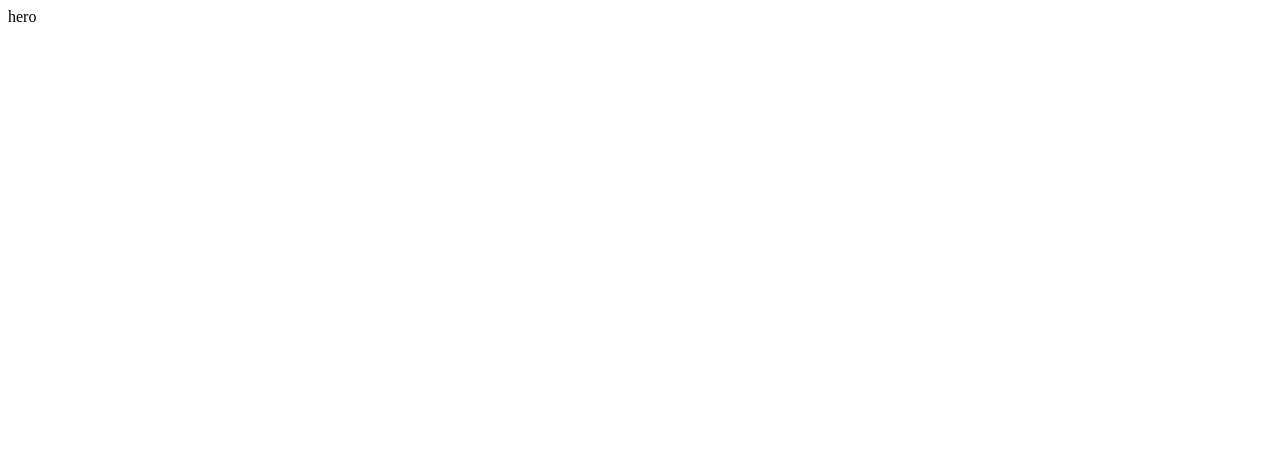
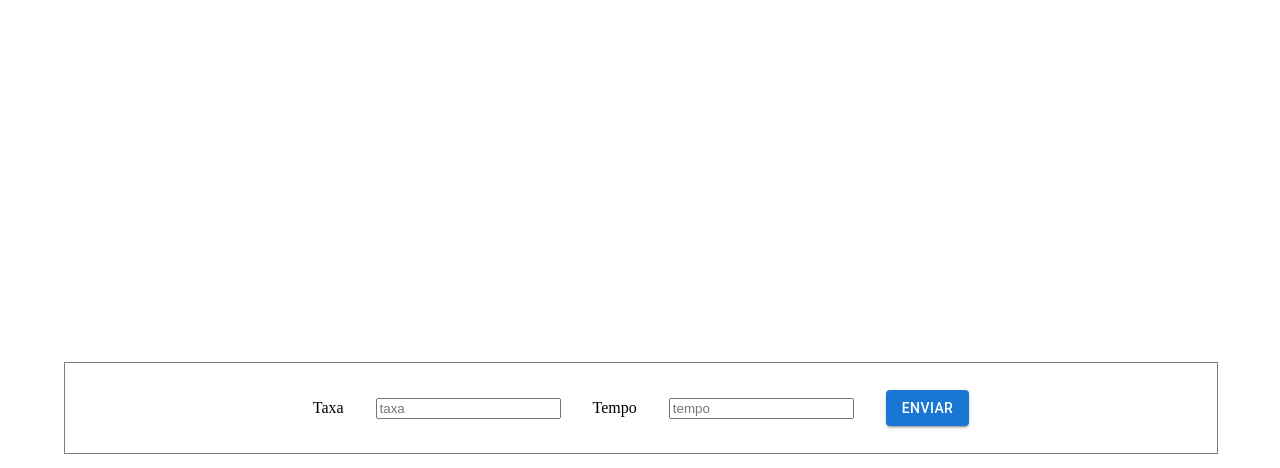
Before and after one commit to caio20538/financasClient, a React (Vite) app: page / in a window 1280 px wide. Shown: the top 468 px of the page. Built offline with nearby package versions, Linux system fonts and the light colour scheme.

Commit message:
feat: create form UI

```diff
--- a/src/pages/Hero/Hero.tsx
+++ b/src/pages/Hero/Hero.tsx
@@ -1,7 +1,63 @@
-export const Hero:React.FC = () =>{
-    return(
-        <>
-            hero
-        </>
-    );
-}
+import { Button, Container } from "@mui/material"
+import * as S from "./style"
+import { useState } from "react";
+
+export const Hero: React.FC = () => {
+  const [taxa, setTaxa] = useState("");
+  const [tempo, setTempo] = useState("");
+
+  const handleSubmit = (event: React.FormEvent<HTMLFormElement>) => {
+    event.preventDefault(); // previne reload da página
+
+    // Cria o objeto que será enviado
+    const data = {
+      equivalentRate: Number(taxa),  // converte para número
+      periodsPerYear: Number(tempo)
+    };
+
+    // Exemplo usando fetch para enviar POST
+    fetch("http://localhost:8080/api/rates/convert/equivalent-to-nominal", {
+        method: "POST",
+        headers: { "Content-Type": "application/json" },
+        body: JSON.stringify(data)
+    })
+      .then(res => res.json())
+      .then(responseData => {
+        console.log("Resposta do servidor:", responseData);
+        // Aqui você pode tratar a resposta, mostrar mensagem, etc
+      })
+      .catch(err => {
+        console.error("Erro na requisição:", err);
+      });
+  };
+
+  return (
+    <>
+      <S.hero>
+        <Container maxWidth="lg">
+          <S.formConverter onSubmit={handleSubmit}>
+            <S.labelConverter htmlFor="taxa">Taxa</S.labelConverter>
+            <S.inputConverter
+              placeholder="taxa"
+              id="taxa"
+              value={taxa}
+              onChange={e => setTaxa(e.target.value)}
+            />
+
+            <S.labelConverter htmlFor="tempo">Tempo</S.labelConverter>
+            <S.inputConverter
+              placeholder="tempo"
+              id="tempo"
+              value={tempo}
+              onChange={e => setTempo(e.target.value)}
+            />
+
+            <Button type="submit" variant="contained" color="primary">
+              Enviar
+            </Button>
+          </S.formConverter>
+        </Container>
+      </S.hero>
+    </>
+  );
+};
--- a/src/pages/Hero/style.ts
+++ b/src/pages/Hero/style.ts
@@ -0,0 +1,32 @@
+import styled from "@emotion/styled";
+
+export const hero = styled("div")(() => ({
+  width: "100%",
+  height: "100vh",           // ocupa a altura total da tela
+  display: "flex",           // ativa flexbox
+  justifyContent: "center",  // centraliza horizontalmente
+  alignItems: "center",      // centraliza verticalmente
+}));
+
+export const formConverter = styled("form")(() =>({
+    width: "100%",
+    height: "90px",
+    border: "1px solid grey",
+    display: "flex",
+    justifyContent: "center",
+    alignItems: "center",
+    gap: "2rem",
+
+//     [theme.breakpoints.down("md")]: {
+//     flexDirection: "column",
+//     height: "auto",       // deixar altura automática para comportar inputs em coluna
+//     padding: "1rem",
+//   }
+}));
+
+export const inputConverter = styled("input")(() => ({
+}));
+
+export const labelConverter = styled("label")(() => ({
+
+}));
```
